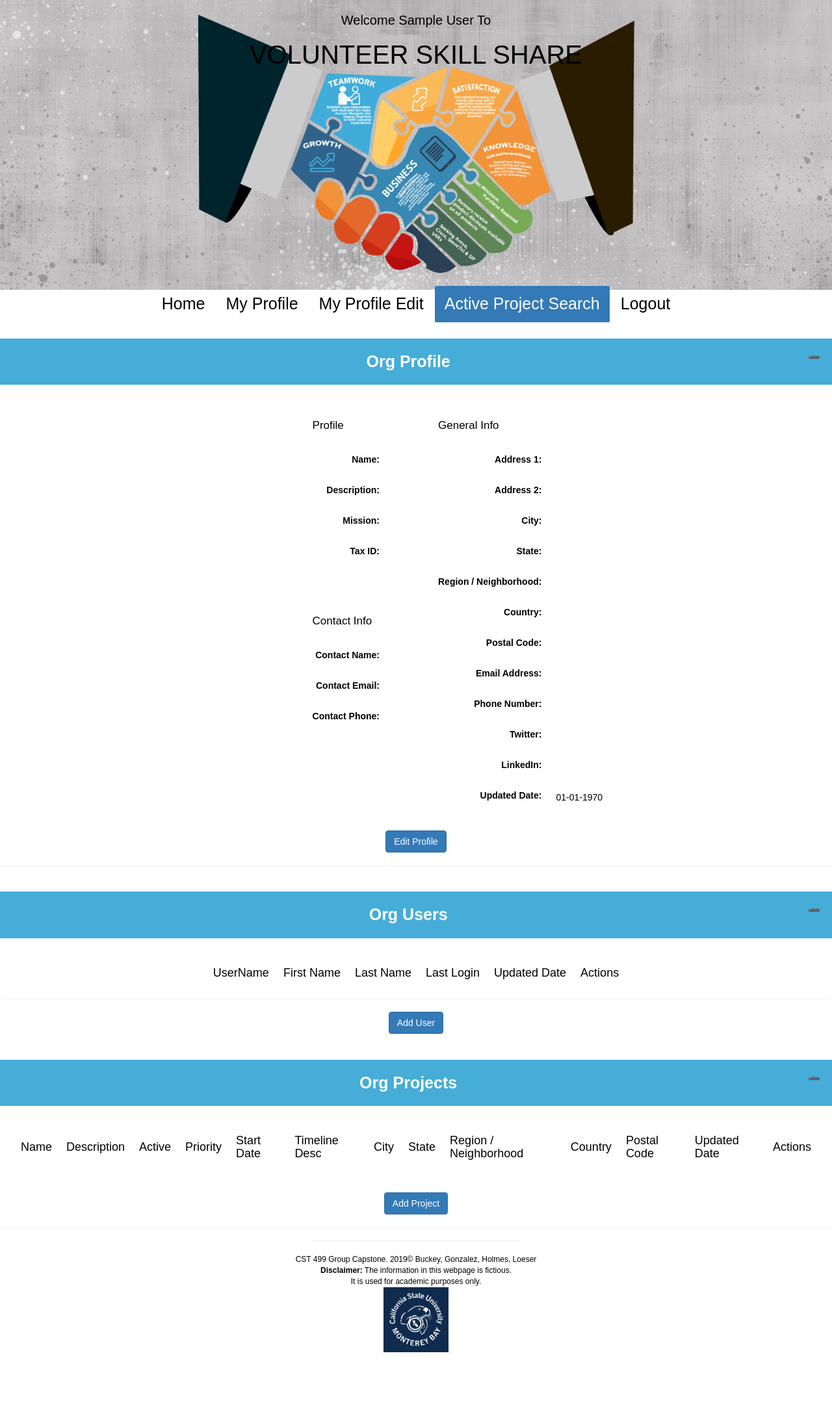
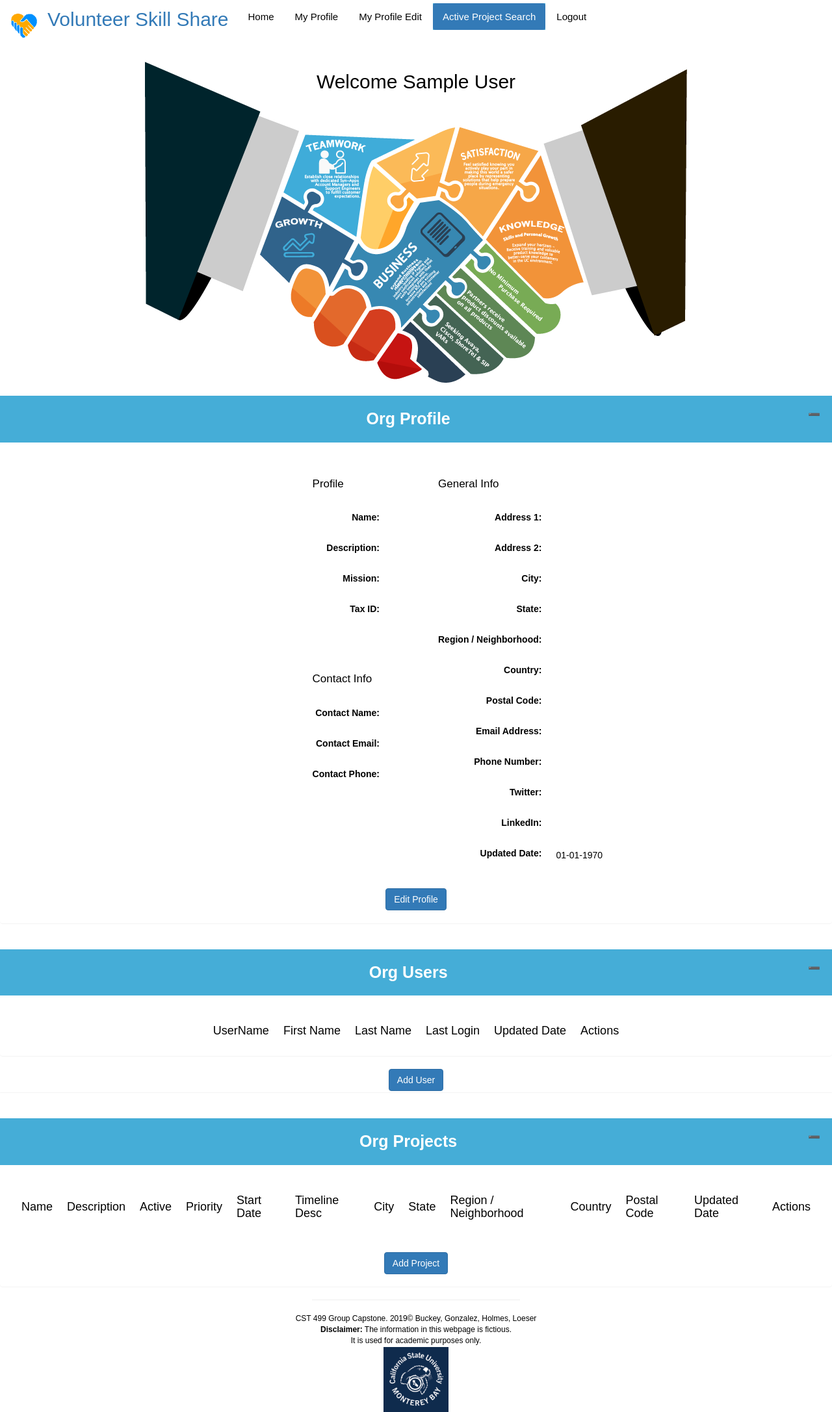
Before and after one commit to Zerofire03/cst499, a PHP site: page /orgProfile.php in a window 1280 px wide. Shown: the whole page at 65% size. Before the commit the page ends 2081 px from the top, so only its background shows below. Run offline with PHP 8.4, Linux system fonts and the light colour scheme; the visitor is signed in with stand-in values (Sample User, id 1); lists and menus that the app fills with data are empty; some web fonts are replaced.

Commit message:
Fixed nav bar to the top and some other page styling.

```diff
--- a/VolunteerSkillShare/_header.php
+++ b/VolunteerSkillShare/_header.php
@@ -16,10 +16,33 @@
     </head>
 
     <body id="activePage">
-        <div class="mainLogo">
-            <h2>Welcome <?=$_SESSION['fname']?> To</h2>
-            <h1>VOLUNTEER SKILL SHARE</h1>
-        </div>
 
-        <!--Navigation Bar-->
-        <?php include '_navBar.php'; ?>
+        <!--<div class="header">-->
+        <!--    <p id="my-image"><img src= > -->
+        <!--    </p> -->
+        <!--    <div class="mainLogo">-->
+                <!--<h2>Welcome <?=$_SESSION['fname']?></h2>-->
+                <!--<h1>VOLUNTEER SKILL SHARE</h1>   -->
+            <!--</div>-->
+
+            <!--Navigation Bar-->
+            <?php include '_navBar.php'; ?>
+        <!--</div> -->
+
+
+
+         <!--Navigation Bar-->
+        <!--    <?php include '_navBar.php'; ?>-->
+        <!--    <br> -->
+
+        <!--<div class="jumbotron">-->
+
+
+            <div class="mainLogo">
+                <div class="centered">
+                    <h2>Welcome <?=$_SESSION['fname']?></h2>
+                </div>
+                <img alt="Volunteer Skill Share" src="https://a121af0a084344629db4e685b409fe7f.vfs.cloud9.us-east-2.amazonaws.com/cst499/VolunteerSkillShare/Images/hadnshake_Teamwork.png">
+                <!--<h1>VOLUNTEER SKILL SHARE</h1>   -->
+            </div>
+        <!--</div>-->
--- a/VolunteerSkillShare/_navBar.php
+++ b/VolunteerSkillShare/_navBar.php
@@ -3,6 +3,20 @@
 //include '_enforceLogin.php';
 
 $fileName = strtolower(basename($_SERVER['PHP_SELF'], '.php'));
+
+echo '<nav class="navbar navbar-fixed-top">';
+  echo '<div class="container-fluid">';
+    echo '<div class="navbar-header">';
+    // echo '<img src="/Images/teamwork-icon.jpg">';
+      echo '<a class="navbar-brand image" href="#">
+        <img alt="Volunteer Skill Share" src="https://a121af0a084344629db4e685b409fe7f.vfs.cloud9.us-east-2.amazonaws.com/cst499/VolunteerSkillShare/Images/handShakeHeart.png">
+        </a>';
+        echo '<a class="navbar-brand" href="#">
+        Volunteer Skill Share
+        </a>';
+
+    echo '</div>';
+    echo '<ul class="nav nav-pills" id="navBar">';
 
         echo '<ul class="nav nav-pills" id="navBar">';
 
@@ -229,4 +243,8 @@ if($vol || $org){ echo '<li role="presentation"><a href="logout.php">Logout</a><
 
         echo '</ul>';
 
+   echo '</ul>';
+          echo '</div>';
+        echo '</nav>';
+
 ?>
--- a/VolunteerSkillShare/css/styles.css
+++ b/VolunteerSkillShare/css/styles.css
@@ -1,62 +1,96 @@
 @charset "UTF-8";
 
 #activePage{
-    vertical-align: top;
     text-align: center;
     color: black;
     font-family: 'Fira Sans Extra Condensed', sans-serif;
-    background-image: url("../Images/pageBackground.jpg");
-    /*background-image: url("../Images/handshakre_Team.jpg");*/
-    background-position: center;
-    background-repeat: no-repeat;
-    background-size: cover;
-    height: 50px;
-    max-width: 100%;
+    /*background-image: url("../Images/pageBackground.jpg");*/
+    /*background-position: center;*/
+    /*background-repeat: no-repeat;*/
+    /*background-size: cover;*/
+    /*max-width: 100%;*/
+
 }
+
+/*.header{*/
+/*    padding: 5em inherit;*/
+
+/*    background-image: url("../Images/handNcity.jpg");*/
+/*    background-position: center;*/
+/*    background-repeat: no-repeat;*/
+    /*background-size: cover;*/
+/*    max-width: 100%;*/
+/*    max-height: auto;*/
+/*}*/
 
 /*Header Image*/
 .mainLogo {
-    /*The image used */
-    background-image: url("../Images/handshake_Teamwork_updated.png");
-    height: 400px;
-    vertical-align: top;
-    /*Center and scale the image nicely */
-    background-position: center;
-    background-repeat: no-repeat;
-    /*background-size: 800px;*/
-    background-size: contain;
+   /*The image used */
+  /*background-image: url("../Images/handNcity.jpg");*/
+    /*max-width: 100%;*/
+    /*max-height: auto;*/
+
+   /*Center and scale the image nicely */
+  background-position: center;
+  background-repeat: no-repeat;
+  /*background-size: 800px;*/
+    /*background-size: contain;*/
+    /*padding-top: 10px;*/
+}
+
+/*Adjust the welcome text*/
+.centered {
+  position: absolute;
+  top: 15%;
+  left: 50%;
+  transform: translate(-50%, -50%);
+}
+/*Welcom User*/
+h2{
+    font-size: 30px;
+ }
+
+h1{
+    font-size: 40px;
 }
 
 
-/*Volunteer Skill Share*/
-h1{
-    font-size: 40px;
-}
-/*Welcom User*/
-h2{
-    font-size: 20px;
- }
-
 
 /* Nav Bar */
-#navBar {
-    display: inline-block;
-    /*position: float;*/
-    margin: 20px;
-    text-align: center;
+/*#navBar {*/
+.navbar-fixed-top{
+    /*position: absolute;*/
+    /*margin: 20px;*/
     width: auto;
-    font-size: 25px;
-    /*box-shadow: 0em 0em 2em 0em rgb(200,181,38);*/
-    /*border: 1px solid lightgrey;*/
+    font-size: 15px;
+    background: rgb(255,255,255, 0.95);
+    /*box-shadow: 0em 0em 0em 0em rgb(200,181,38);*/
+    height: 50px;
+    padding-top: 5px;
 }
 .nav li a{
     color: black;
-    text-align: center;
 }
 li a:hover {
   background-color: #555;
   color: green;
 }
+.navbar-brand image{
+    /*text-align: center;*/
+    /*font-size: 20px;*/
+    height: auto;
+    /*position: relative;*/
+    /*padding-bottom: 10px;*/
+    padding-top: 0px;
+}
+.navbar-brand{
+    /*text-align: center;*/
+    font-size: 30px;
+    height: auto;
+    /*position: relative;*/
+    /*padding-bottom: 10px;*/
+}
+
 
 
 /*Carousel*/
@@ -144,21 +178,15 @@ h5{
 .resultsTh {
     font-weight: bold;
     padding: 10px;
-    text-align: left;
+    text-align: Left;
     border: 2px solid white;
 }
 .resultsThRight {
     font-weight: bold;
     padding: 10px;
-    text-align: right;
+    text-align: Right;
     border: 2px solid white;
 
-}
-.resultsThCenter {
-    font-weight: bold;
-    padding: 10px;
-    text-align: center;
-    border: 2px solid white;
 }
 
 .resultsTdLeft {
@@ -166,13 +194,9 @@ h5{
     text-align: left;
     border: 2px solid white;
     width: auto;
+
 }
-.resultsTdCenter {
-    padding: 10px;
-    text-align: center;
-    border: 2px solid white;
-    width: auto;
-}
+
 .inputHeading {
     margin-top: 10px;
     margin-left: 20px;
@@ -182,12 +206,12 @@ h5{
 
 .tdRightAlign {
     text-align: right;
-    border: 1px solid rgb(109, 109, 105);
+    /*border: 1px solid rgb(109, 109, 105);*/
 }
 
 .tdLeftAlign {
     text-align: left;
-    border: 1px solid rgb(109, 109, 105);
+    /*border: 1px solid rgb(109, 109, 105);*/
 }
 
 .search {
@@ -198,7 +222,7 @@ h5{
 
 .editLink{
     font-size: 20px;
-    box-shadow: 0em 0em 2em 0em rgb(200,181,38);
+    /*box-shadow: 0em 0em 2em 0em rgb(200,181,38);*/
 }
 
 h3{
@@ -214,6 +238,7 @@ h3{
   border: none;
   text-align: center;
   outline: none;
+  font-size: 15px;
   font-weight: bold;
   transition: 0.4s;
   font-size: 25px;
@@ -230,7 +255,6 @@ h3{
   overflow: hidden;
   transition: max-height 0.2s ease-out;
   text-align: center;
-  border: none;
 }
 
 .fixedheader {
@@ -252,7 +276,6 @@ h3{
   overflow: hidden;
   transition: max-height 0.2s ease-out;
   text-align: center;
-  border: none;
 }
 
 .accordion:after {
@@ -262,7 +285,6 @@ h3{
   color: #777;
   float: right;
   margin-left: 5px;
-  border: none;
 }
 
 .open:after {
```
Also changed, not shown: VolunteerSkillShare/Images/handNcity.jpg (added), VolunteerSkillShare/Images/handShake.jpg (added), VolunteerSkillShare/Images/handShake.png (added), VolunteerSkillShare/Images/handShakeHeart.png (added), VolunteerSkillShare/Images/headerBackground.jpg (added), VolunteerSkillShare/Images/teamwork-icon.jpg (added). Lines whose indentation alone changed are shown as unchanged.
